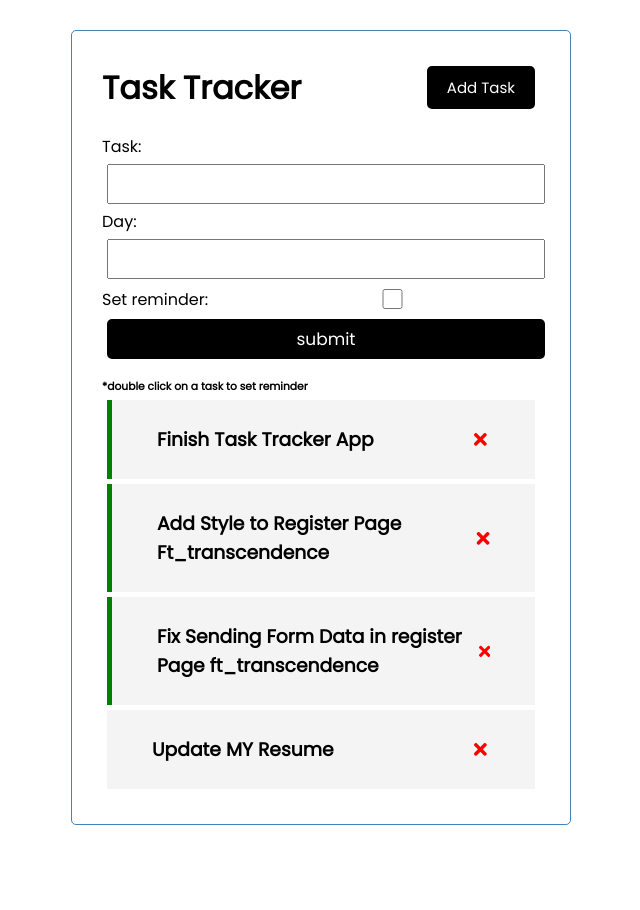
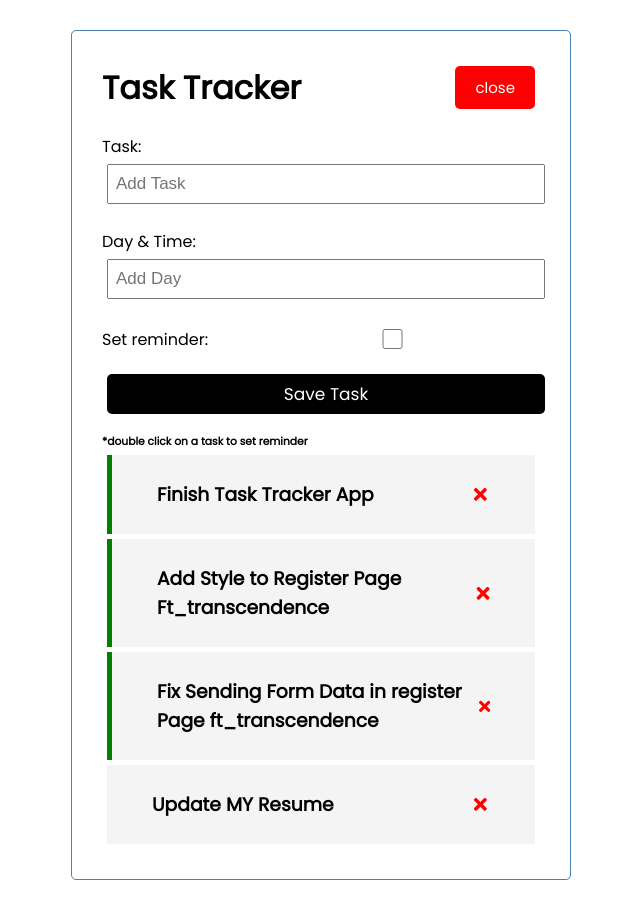
Before and after one commit to aelmakk/task-tracker, a React (Create React App) app: page / in a window 1280 px wide. Both pictures are taken after a click on the button "Add Task". Shown: the whole page, without its empty margins (319-959 px from the left). Before the commit the page ends 855 px from the top, so only its background shows below. Built offline with nearby package versions, Linux system fonts and the light colour scheme.

Commit message:
control show/ hide add task

```diff
--- a/src/App.js
+++ b/src/App.js
@@ -33,6 +33,13 @@
     },
 ])
 
+  const addTask = (task) => {
+    // console.log('form submited', task);
+    const id = Math.floor(Math.random() * 1000 +1)
+    const newTask = {id, ...task}
+    setTasks([...tasks, newTask])
+  }
+
   const handlDelete = (id) => {
     setTasks(
       tasks.filter((task) => task.id !== id)
@@ -49,10 +56,12 @@
 
   }
 
+  const [showAddTask, setShowAddTask] = useState(false)
+
   return (
     <div className="container">
-      <Header />
-      <AddTask />
+      <Header onAdd={() => setShowAddTask (!showAddTask)} showAddTask={showAddTask} />
+      {showAddTask && <AddTask onAdd={addTask} />}
       <h6>*double click on a task to set reminder</h6>
       {tasks.length > 0 ? <Tasks tasks={tasks} onDelete={handlDelete} onToggle={toggleReminder} /> : 'No Tasks To Show' }
     </div>
--- a/src/Components/AddTask.js
+++ b/src/Components/AddTask.js
@@ -1,30 +1,54 @@
 import "../index.css"
-// import Button from "./Button"
+import { useState } from "react";
 
-const AddTask = () => {
+const AddTask = ({onAdd}) => {
 
-    const addNewTask = (e) => {
-        e.preventDefault();
-        console.log('form submited');
+    const [text, setText] = useState('');
+    const [day, setDay] = useState('');
+    const [reminder, setReminder] = useState(false);
+
+    const onSubmit = (e) => {
+        e.preventDefault()
+        if (!text) {
+            alert('please add a task.');
+            return
+        }
+        onAdd({text, day, reminder})
+        setText('')
+        setDay('')
+        setReminder(false)
     }
 
     return (
-        <form className="form-control" onSubmit={addNewTask}>
-            <label>
-                Task:
-                <input type="text" name="task" />
-            </label>
-            <label>
-                Day:
-                <input type="text" name="day" />
-            </label>
-            <div className="form-control-check">
-                <label >
-                    Set reminder:
-                </label>
-                    <input type="checkbox" name="reminder" />
+        <form className="form-control" onSubmit={onSubmit}>
+            <div className="form-control">
+                <label>Task:</label>
+                <input
+                    type="text"
+                    placeholder="Add Task"
+                    value={text}
+                    onChange={(e) => setText(e.target.value)}
+                />
             </div>
-            <input className="btn btn-block" type="submit" value="submit"></input>
+            <div className="form-control">
+                <label>Day & Time:</label>
+                <input
+                    type="text"
+                    placeholder="Add Day"
+                    value={day}
+                    onChange={(e) => setDay(e.target.value)}
+                />
+            </div>
+            <div className="form-control form-control-check">
+                <label >Set reminder:</label>
+                <input
+                    type="checkbox"
+                    checked={reminder}
+                    value={reminder}
+                    onChange={(e) => setReminder(e.currentTarget.checked)}
+                />
+            </div>
+            <input className="btn btn-block" type="submit" value="Save Task" />
         </form>
     );
 }
--- a/src/Components/Button.js
+++ b/src/Components/Button.js
@@ -1,9 +1,10 @@
 import "../index.css"
 
-const Button = ({ text, onClick }) => {
+const Button = ({ color, text, onClick }) => {
 
     return (
         <button
+            style={{backgroundColor: color}}
             onClick={ onClick }
             className='btn'
         >
--- a/src/Components/Header.js
+++ b/src/Components/Header.js
@@ -2,15 +2,15 @@
 import Button from "./Button";
 import "../index.css"
 
-function Header({ title }) {
-    const handleClick = () => {
-        console.log("Clicked Add Task");
-    }
+function Header({ title, onAdd, showAddTask }) {
+    // const handleClick = () => {
+    //     console.log("Clicked Add Task");
+    // }
 
     return (
         <header className="header">
             <h1>{ title }</h1>
-            <Button text="Add Task" onClick= { handleClick } />
+            <Button color={showAddTask ? 'red' : 'green'} text={showAddTask ? 'close' : 'Add Task'} onClick= { onAdd } />
         </header>
     );
 }
```
